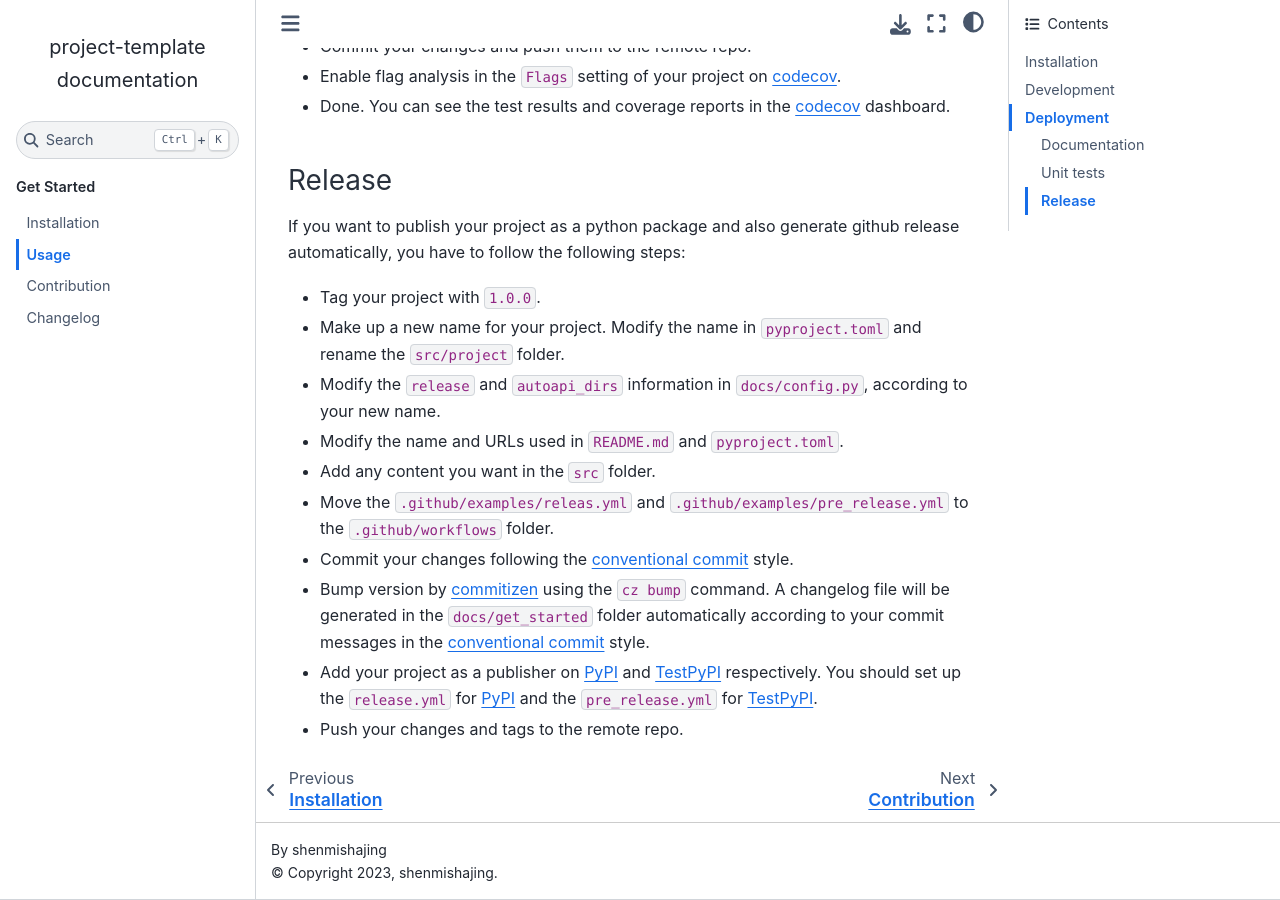
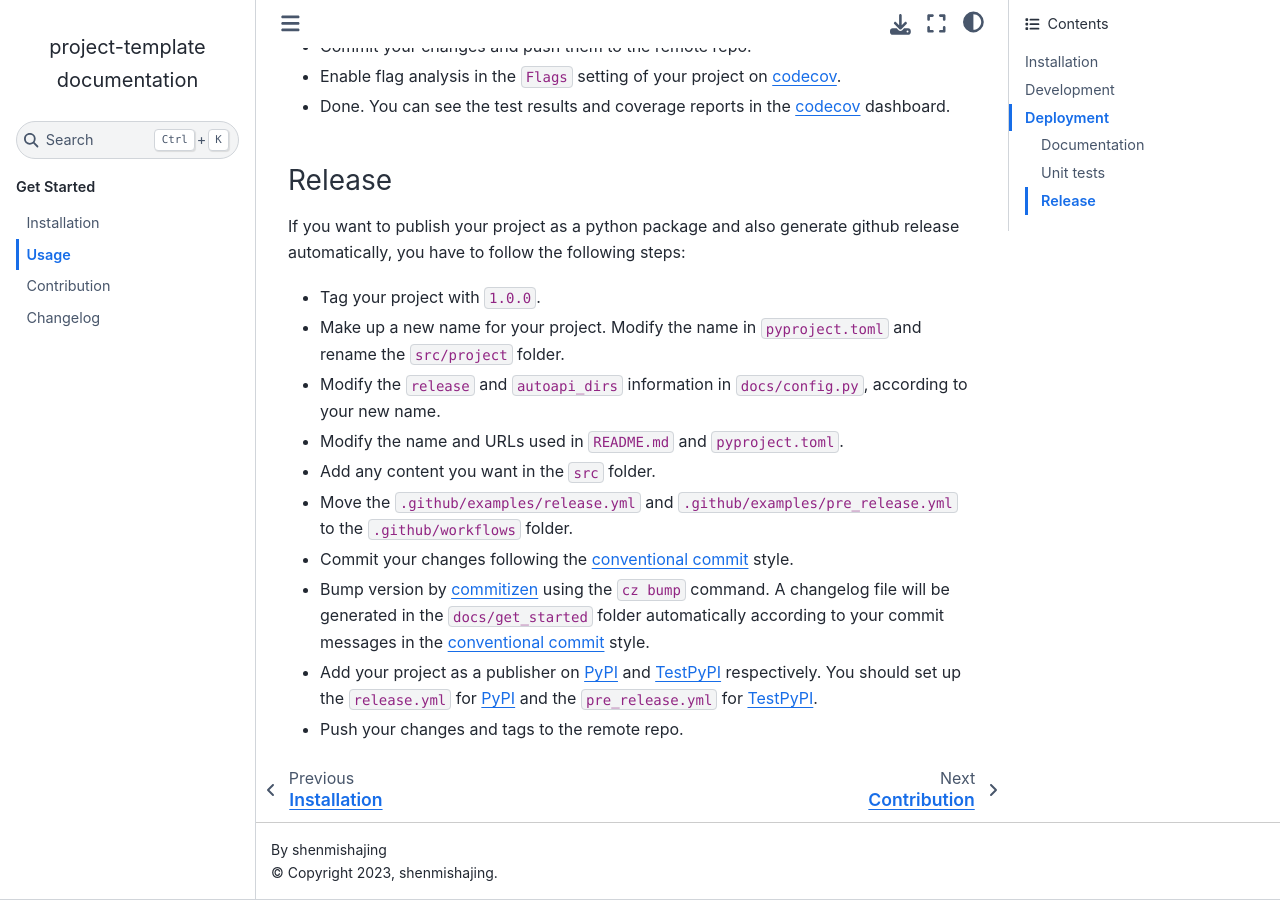
Before and after one commit to shenmishajing/project_template, a Sphinx documentation site: the page built from docs/get_started/usage.md, in a window 1280 px wide and 900 px high, scrolled down 2870 px. Built offline with Sphinx 7.4.7 and the Sphinx Book theme 1.1.4, drawn with Linux system fonts in a browser that asks for light colours; pages that are not in the unit, such as notebooks, are missing from menus.

Commit message:
docs(usage): fix typo in usage.md

```diff
--- a/docs/get_started/usage.md
+++ b/docs/get_started/usage.md
@@ -86,7 +86,7 @@
 - Modify the `release` and `autoapi_dirs` information in `docs/config.py`, according to your new name.
 - Modify the name and URLs used in `README.md` and `pyproject.toml`.
 - Add any content you want in the `src` folder.
-- Move the `.github/examples/releas.yml` and `.github/examples/pre_release.yml` to the `.github/workflows` folder.
+- Move the `.github/examples/release.yml` and `.github/examples/pre_release.yml` to the `.github/workflows` folder.
 - Commit your changes following the [conventional commit](https://www.conventionalcommits.org/en/v1.0.0/) style.
 - Bump version by [commitizen](https://github.com/commitizen-tools/commitizen) using the `cz bump` command. A changelog file will be generated in the `docs/get_started` folder automatically according to your commit messages in the [conventional commit](https://www.conventionalcommits.org/en/v1.0.0/) style.
 - Add your project as a publisher on [PyPI](https://pypi.org/) and [TestPyPI](https://test.pypi.org/) respectively. You should set up the `release.yml` for [PyPI](https://pypi.org/) and the `pre_release.yml` for [TestPyPI](https://test.pypi.org/).
```
